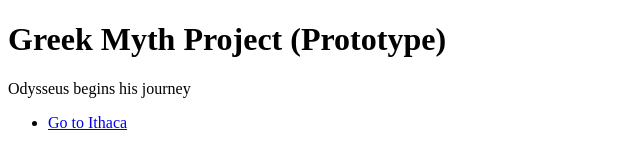
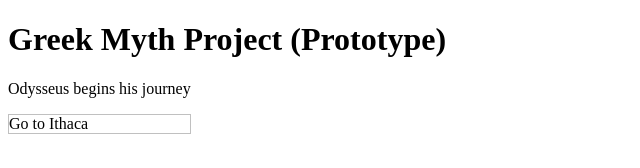
Before and after one commit to chocojin/greek-project, a Gatsby site: page / in a window 1280 px wide. Shown: the whole page, without its empty margins (0-640 px from the left). Built offline with nearby package versions, Linux system fonts and the light colour scheme; Gatsby itself is replaced by a stand-in of ours.

Commit message:
changed how options looked

```diff
--- a/src/components/Room.js
+++ b/src/components/Room.js
@@ -3,10 +3,9 @@ import { Container } from "./Container";
 import styled, { keyframes } from "styled-components";
 
 export const Room = ({id, description, options, setRoomID}) => {
-    let listOptions = options.map(option => <li key={id + " " + option.id}>
-            <a href='#' onClick={() => setRoomID(option.room_id)}>
-                {option.description}
-            </a>
+    let listOptions = options.map(option =>
+        <li key={id + " " + option.id} onClick={() => setRoomID(option.room_id)}>
+            {option.description}
         </li>);
 
     return (
@@ -40,8 +39,12 @@ const topIn = keyframes`
 `
 
 const Options = styled.ul`
+    list-style-type: none;
+    padding: 0;
     li {
+        cursor: pointer;
         opacity: 0;
+        border: silver 1px solid;
         animation-name: ${topIn};
         animation-duration: 2s;
         animation-fill-mode: forwards;
```
